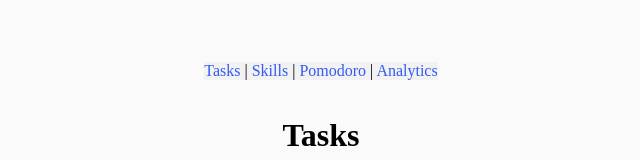
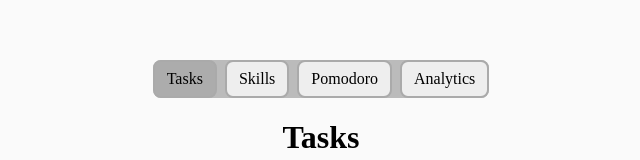
Before and after one commit to rebeccafitzpatr/tasko, a Vue app in the folder apps/web/: page /tasks in a window 1280 px wide. Shown: the part 183-343 px from the top of the page, without its empty margins (319-959 px from the left). Built offline with nearby package versions, Linux system fonts and the light colour scheme; no server answers.

Commit message:
fix navbar

```diff
--- a/apps/web/src/App.vue
+++ b/apps/web/src/App.vue
@@ -1,9 +1,9 @@
 <template>
   <div class="centered-container">
     <nav>
-      <router-link to="/tasks">Tasks</router-link> |
-      <router-link to="/skills">Skills</router-link> |
-      <router-link to="/pomodoro">Pomodoro</router-link> |
+      <router-link to="/tasks">Tasks</router-link>
+      <router-link to="/skills">Skills</router-link>
+      <router-link to="/pomodoro">Pomodoro</router-link>
       <router-link to="/analytics">Analytics</router-link>
     </nav>
 
@@ -17,14 +17,28 @@
 
 <style>
 nav {
-  margin-bottom: 1rem;
-  background-color: #f2f2f2;
+  display: flex;
+  align-items: center;
+  gap: 8px;
+  min-height: 38px;
+  padding: 0px;
+  box-sizing: border-box;
+  background-color: #bbb;
+  border-radius: 8px;
 }
+
 nav a {
-  margin: 0 auto;
+  display: block;
+  padding: 8px 12px;
+  background-color: #eee;
+  border: 2px solid #aaa;
+  border-radius: 8px;
   text-decoration: none;
-  text-align:center;
-  color:rgb(51, 90, 244);
+  color: #000;
+}
+
+.router-link-active {
+  background-color: rgba(170, 170, 170, 0.88);
 }
 
 /* Center all page content */
```
